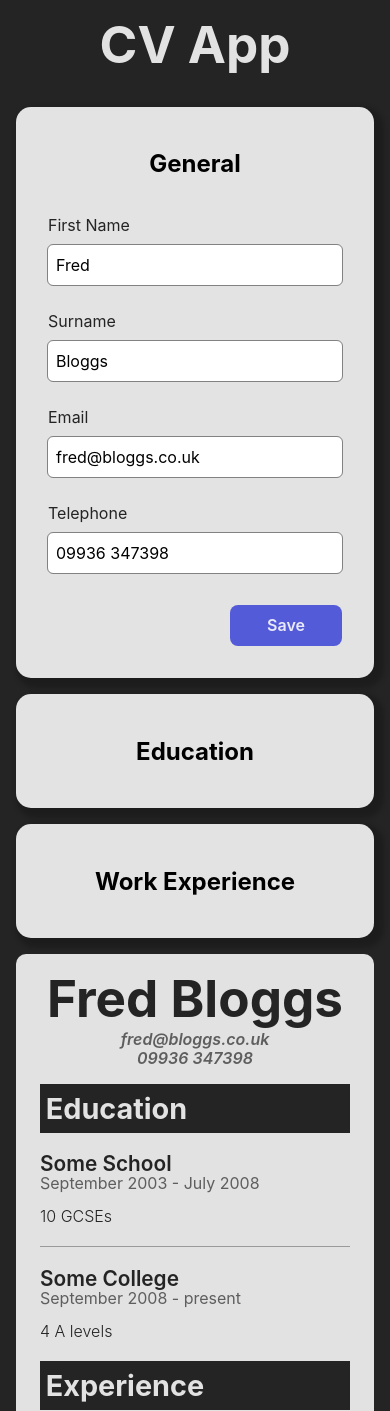
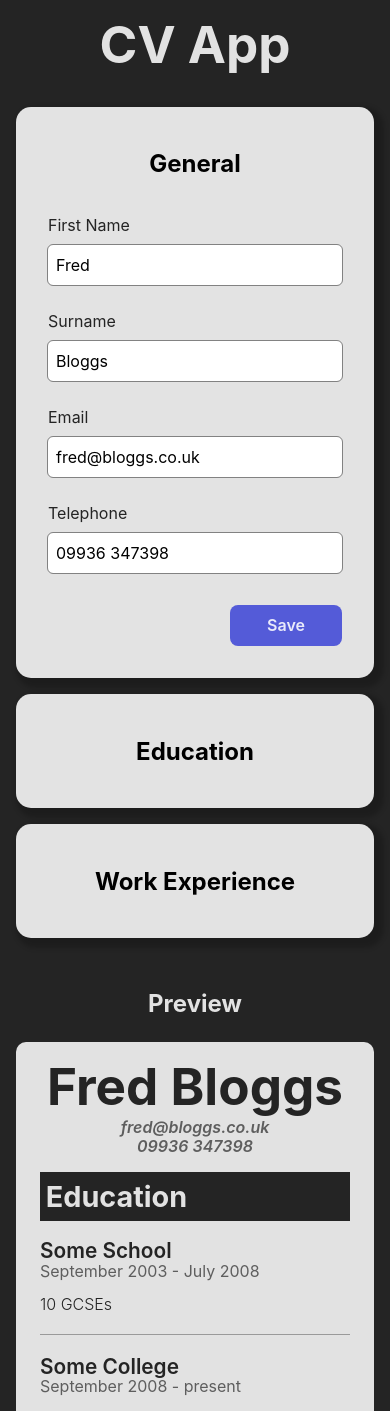
Before and after one commit to rubicon2/odin-cv-app, a React (Vite) app: page / in a window 390 px wide. Shown: the top 1411 px of the page. Built offline with nearby package versions, Linux system fonts and the light colour scheme.

Commit message:
Add CV preview title at small screen sizes

```diff
--- a/src/App.css
+++ b/src/App.css
@@ -18,6 +18,10 @@
   display: flex;
   flex-direction: column;
   gap: 1rem;
+}
+
+.preview-title {
+  display: none;
 }
 
 .cv-preview-area {
@@ -42,6 +46,14 @@
     display: flex;
     flex-direction: column;
   }
+
+  .input-area {
+    margin-bottom: 2rem;
+  }
+
+  .preview-title {
+    display: block;
+  }
 }
 
 @media print {
--- a/src/App.jsx
+++ b/src/App.jsx
@@ -207,6 +207,7 @@ function App() {
           </CollapsibleContainer>
         </div>
         <div>
+          <h2 className="preview-title">Preview</h2>
           <div className="cv-preview-area">
             <CvPreview state={cvPreviewData} />
           </div>
```
